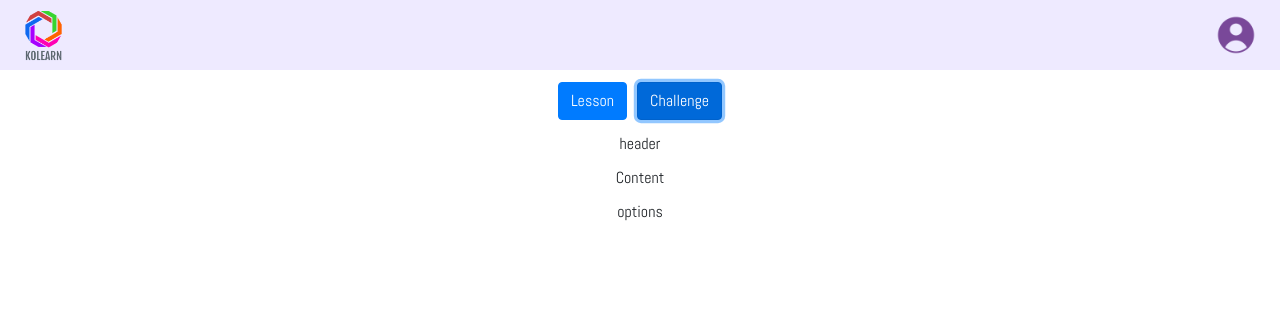
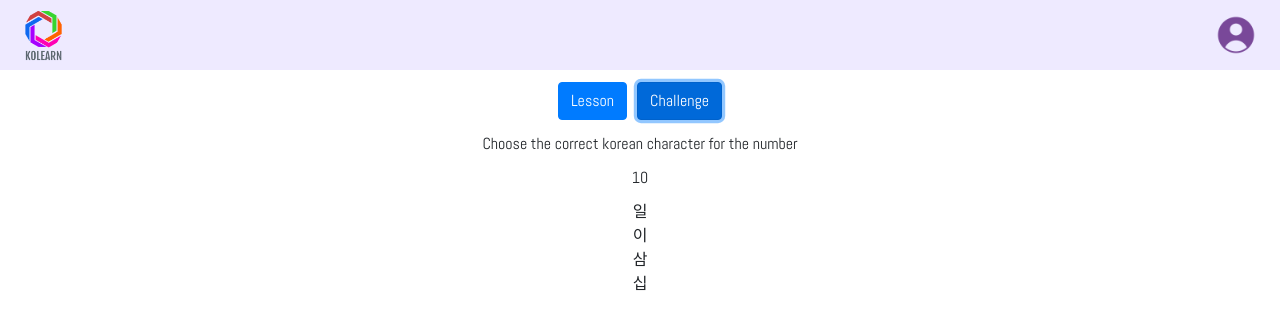
Before and after one commit to ting-c/language_app, a React (Create React App) app: page /skill in a window 1280 px wide. Both pictures are taken after a click on the button "Challenge". Shown: the top 330 px of the page. Built offline with nearby package versions, Linux system fonts and the light colour scheme.

Commit message:
created first challenge

```diff
--- a/src/App.scss
+++ b/src/App.scss
@@ -9,5 +9,9 @@
 
 a {
     text-decoration: none;
-    color: rgb(56, 55, 55);
+    color: rgb(55, 55, 55);
+  &:hover {
+    text-decoration: none;
+    color: rgb(55, 55, 55);
   }
+  }
--- a/src/components/ChallengeContainer/ChallengeContainer.jsx
+++ b/src/components/ChallengeContainer/ChallengeContainer.jsx
@@ -3,14 +3,16 @@ import './ChallengeContainer.styles.scss';
 import ChallengeHeader from './../ChallengeHeader/ChallengeHeader';
 import ChallengeContent from './../ChallengeContent/ChallengeContent';
 import ChallengeOptions from './../ChallengeOptions/ChallengeOptions';
+import { header, content, correct_option, incorrect_options } from './../../data-store/number_sino/number_sino_challenge';
 
 const ChallengeContainer = () => (
-  <div className='ChallengeContainer'>
-    <ChallengeHeader />
-    <ChallengeContent />
-    <ChallengeOptions />
-  </div>
-
-)
+	<div className="ChallengeContainer">
+		<ChallengeHeader {...{header}} />
+		<ChallengeContent {...{content}} />
+		<ChallengeOptions
+			{...{correct_option, incorrect_options}}
+		/>
+	</div>
+);
 
 export default ChallengeContainer;
--- a/src/components/ChallengeContent/ChallengeContent.jsx
+++ b/src/components/ChallengeContent/ChallengeContent.jsx
@@ -1,9 +1,9 @@
 import React from "react";
 import "./ChallengeContent.styles.scss";
 
-const ChallengeContent = () => (
+const ChallengeContent = ({ content }) => (
 	<div className="ChallengeContent">
-    Content
+    {content}
 	</div>
 );
 
--- a/src/components/ChallengeHeader/ChallengeHeader.jsx
+++ b/src/components/ChallengeHeader/ChallengeHeader.jsx
@@ -1,9 +1,9 @@
 import React from "react";
 import "./ChallengeHeader.styles.scss";
 
-const ChallengeHeader = () => (
+const ChallengeHeader = ({header}) => (
 	<div className="ChallengeHeader">
-		header
+		{header}
 	</div>
 );
 
--- a/src/components/ChallengeOptions/ChallengeOptions.jsx
+++ b/src/components/ChallengeOptions/ChallengeOptions.jsx
@@ -1,9 +1,14 @@
 import React from 'react';
 import './ChallengeOptions.styles.scss';
 
-const ChallengeOptions = () => (
+const ChallengeOptions = ({incorrect_options, correct_option}) => (
   <div className='ChallengeOptions'>
-    options
+    {incorrect_options.map(option => (
+      <div className='option'>
+        {option}
+      </div>
+    ))}
+    <div className='option'>{correct_option}</div>
   </div>
 
 )
--- a/src/components/LessonContainer/LessonContainer.jsx
+++ b/src/components/LessonContainer/LessonContainer.jsx
@@ -1,6 +1,6 @@
 import React from 'react';
 import './LessonContainer.styles.scss';
-import number_sino from './../../data-store/lesson-data/number_sino';
+import number_sino from '../../data-store/number_sino/number_sino';
 
 const LessonContainer = () => {
   const { introduction, number_list} = number_sino;
--- a/src/components/LessonContainer/LessonContainer.styles.scss
+++ b/src/components/LessonContainer/LessonContainer.styles.scss
@@ -1,6 +1,8 @@
 .LessonContainer {
   .introduction {
     margin: 5px;
+    white-space: pre-wrap;
+    text-align: left;
   }
 
   .card-group {
@@ -11,6 +13,13 @@
       width: 70px;
       height: 100px;
       margin: 5px;
+      padding: 2px;
+      border: 1px solid rgba(196, 196, 196, 0.486);
+      box-shadow: 0 2px rgba(156, 156, 156, 0.348);
+      text-align: center;
+      font-weight: 500;
+      font-size: 20px;
+
     }
   }
 }
--- a/src/data-store/lesson-data/number_sino.js
+++ b/src/data-store/number_sino/number_sino.js
@@ -1,7 +1,7 @@
 const number_sino = {
-	introduction: `Did you know that the Korean language has two regularly used sets of numerals, a native Korean system and Sino-Korean system ?
-  The “Sino number system” (eel, ee, sam, etc) is used for talking about sums of money, telephone numbers, etc.
-  `,
+  introduction: `Did you know that the Korean language has two regularly used sets of numerals, a native Korean system and Sino-Korean system ? The “Sino number system” (eel, ee, sam, etc) is used for talking about sums of money, telephone numbers, etc.
+
+Click on the numbers to listen to the pronunciation`,
 
 	number_list: [
 		{ id: 1, numeral: 1, korean_char: "일", romanization: "eel" },
--- /dev/null
+++ b/src/data-store/number_sino/number_sino_challenge.js
@@ -0,0 +1,12 @@
+import number_sino from './number_sino';
+
+const number_list = number_sino.number_list;
+const random_number =	number_list[Math.floor(Math.random() * number_list.length)];
+const incorrect_random_numbers = number_sino.number_list.filter(
+	number => number.id !== random_number.id
+);
+
+export const header = "Choose the correct korean character for the number";
+export const content = random_number.numeral;
+export const correct_option = random_number.korean_char;
+export const incorrect_options = incorrect_random_numbers.slice(0,3).map(number => number.korean_char);
```
